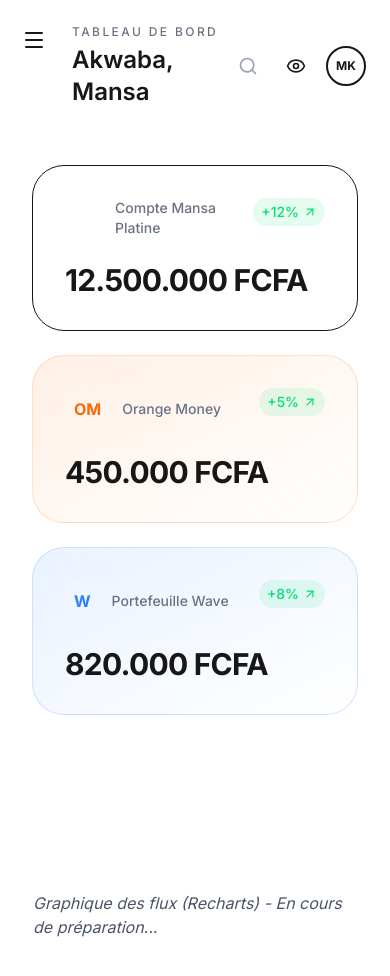
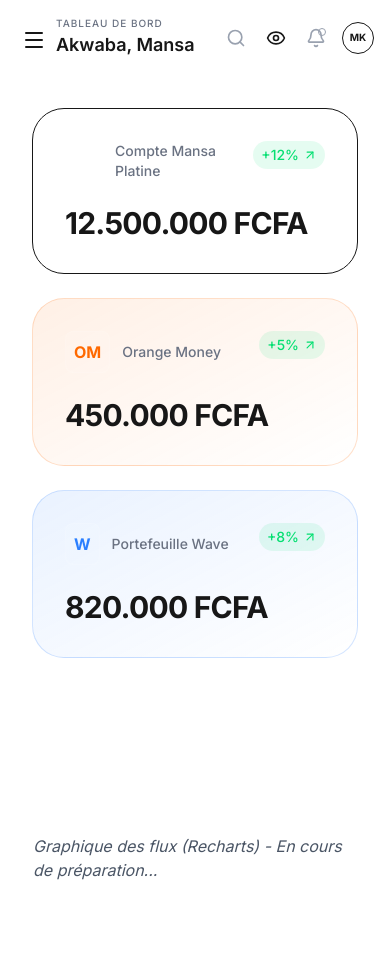
Before and after one commit to JojoKouam/mansa-next-gen, a Next.js app: page / in a window 390 px wide. Shown: the top 976 px of the page. Built offline with nearby package versions, Linux system fonts and the light colour scheme.

Commit message:
[FEAT] optimize mobile header for full accessibility (search, bell, privacy)

```diff
--- a/src/components/layout/Header.tsx
+++ b/src/components/layout/Header.tsx
@@ -1,62 +1,58 @@
 "use client";
 
 import { Bell, Search, Eye, EyeOff } from 'lucide-react';
-// import { useState } from 'react';
-import { usePrivacy } from "@/context/PrivacyContext"; // On importe le "Hook"
+import { usePrivacy } from "@/context/PrivacyContext";
 
 export const Header = () => {
-//   const [isPrivate, setIsPrivate] = useState(false);
   const { isPrivate, togglePrivacy } = usePrivacy();
 
   return (
-    <header className="sticky top-0 z-30 w-full border-b border-white/5 bg-mansa-black/60 backdrop-blur-xl p-6">
-      <div className="flex items-center justify-between">
+    <header className="sticky top-0 z-30 w-full border-b border-white/5 bg-mansa-black/60 backdrop-blur-xl p-4 md:p-6">
+      <div className="flex items-center justify-between gap-2">
 
-        {/* Section Gauche : Titre dynamique */}
-        <div className="pl-12 lg:pl-0">
-          <h2 className="text-gray-500 text-xs font-medium uppercase tracking-[0.2em]">Tableau de Bord</h2>
-          <h1 className="text-2xl font-semibold mt-1">Akwaba, Mansa</h1>
+        {/* SECTION GAUCHE : Burger (externe) + Titre */}
+        <div className="pl-10 lg:pl-0 min-w-0">
+          <h2 className="text-gray-500 text-[10px] font-medium uppercase tracking-[0.1em] truncate">
+            Tableau de Bord
+          </h2>
+          <h1 className="text-lg md:text-2xl font-semibold truncate">
+            Akwaba, Mansa
+          </h1>
         </div>
 
-        {/* Section Droite : Actions */}
-        <div className="flex items-center gap-3 md:gap-6">
+        {/* SECTION DROITE : Les Actions (Recherche, Privacy, Notif, Profil) */}
+        <div className="flex items-center gap-1 md:gap-4 flex-shrink-0">
+
+          {/* RECHERCHE : Icône sur Mobile, Barre sur PC */}
           <div className="flex items-center">
-                {/* Barre de recherche minimaliste */}
-                <div className="hidden md:flex items-center gap-3 bg-mansa-anthracite border border-white/5 px-4 py-2 rounded-full w-64 focus-within:border-mansa-gold transition-colors">
+            {/* Version PC */}
+            <div className="hidden lg:flex items-center gap-3 bg-mansa-anthracite border border-white/5 px-4 py-2 rounded-full w-64 focus-within:border-mansa-gold transition-all">
               <Search size={18} className="text-gray-500" />
-                    <input
-                    type="text"
-                    placeholder="Rechercher..."
-                    className="bg-transparent border-none outline-none text-sm text-mansa-offWhite placeholder:text-gray-600 w-full"
-                    />
+              <input type="text" placeholder="Rechercher..." className="bg-transparent border-none outline-none text-sm text-mansa-offWhite w-full" />
             </div>
-
-                {/* Version Mobile : Uniquement l'icône loupe, cachée sur PC (md:hidden) */}
-                <button className="md:hidden p-2 hover:bg-mansa-anthracite rounded-full text-gray-400">
+            {/* Version Mobile : Toujours visible si < lg */}
+            <button className="lg:hidden p-2 hover:bg-mansa-anthracite rounded-full text-gray-400">
               <Search size={20} />
             </button>
           </div>
 
-
-          {/* Privacy Toggle */}
+          {/* PRIVACY : Toujours visible */}
           <button
             onClick={togglePrivacy}
-            className="p-2 hover:bg-mansa-anthracite rounded-full transition-colors text-mansa-gold"
-            title={isPrivate ? "Afficher les montants" : "Masquer les montants"}
+            className="p-2 hover:bg-mansa-anthracite rounded-full text-mansa-gold transition-transform active:scale-90"
           >
             {isPrivate ? <EyeOff size={20} /> : <Eye size={20} />}
           </button>
 
-          {/* Notifications */}
-          <div className="relative hidden sm:block">
-            <Bell size={20} className="text-gray-500 hover:text-mansa-offWhite cursor-pointer" />
-            <span className="absolute -top-1 -right-1 w-2 h-2 bg-mansa-gold rounded-full border-2 border-mansa-black"></span>
-          </div>
+          {/* NOTIFICATIONS : Toujours visible maintenant */}
+          <button className="p-2 hover:bg-mansa-anthracite rounded-full relative text-gray-400">
+            <Bell size={20} />
+            <span className="absolute top-2 right-2 w-2 h-2 bg-mansa-gold rounded-full border border-mansa-black"></span>
+          </button>
 
-          {/* Avatar Utilisateur */}
-          <div className="w-10 h-10 rounded-full border-2 border-mansa-gold/30 overflow-hidden bg-mansa-anthracite">
-             {/* Ici on mettra une image plus tard */}
-             <div className="w-full h-full flex items-center justify-center text-xs font-bold">MK</div>
+          {/* PROFIL : On le réduit un peu sur mobile */}
+          <div className="ml-1 w-8 h-8 md:w-10 md:h-10 rounded-full border border-mansa-gold/30 bg-mansa-anthracite flex items-center justify-center text-[10px] md:text-xs font-bold flex-shrink-0">
+             MK
           </div>
         </div>
       </div>
```
Lines whose indentation alone changed are shown as unchanged.
